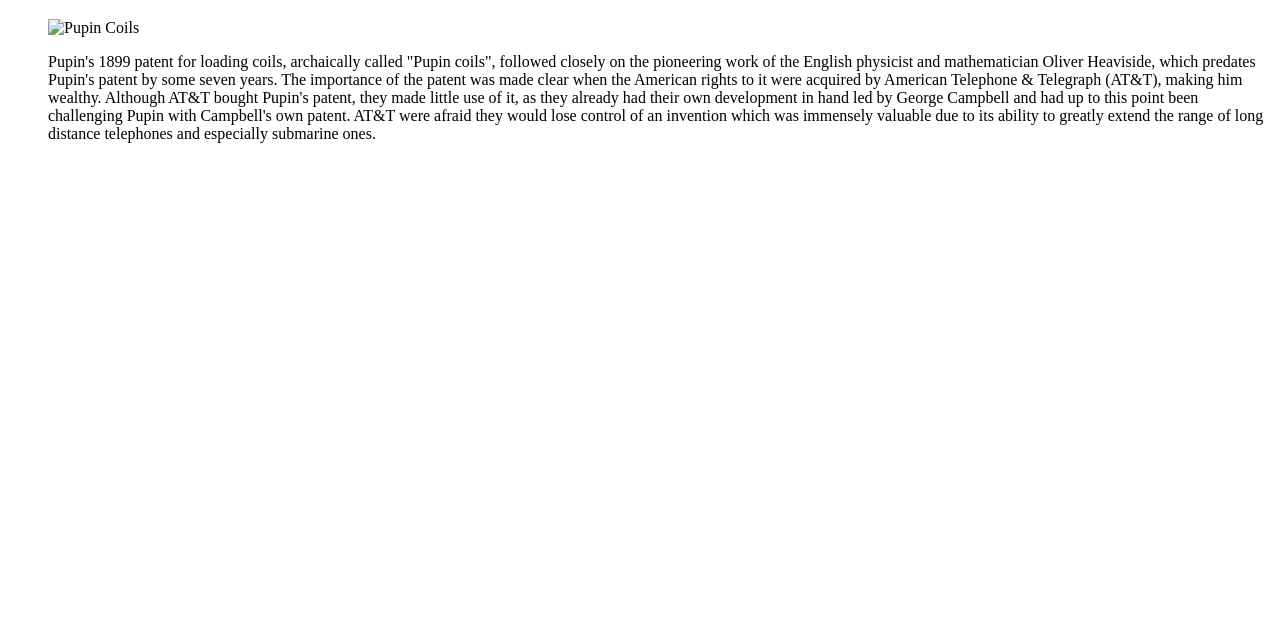
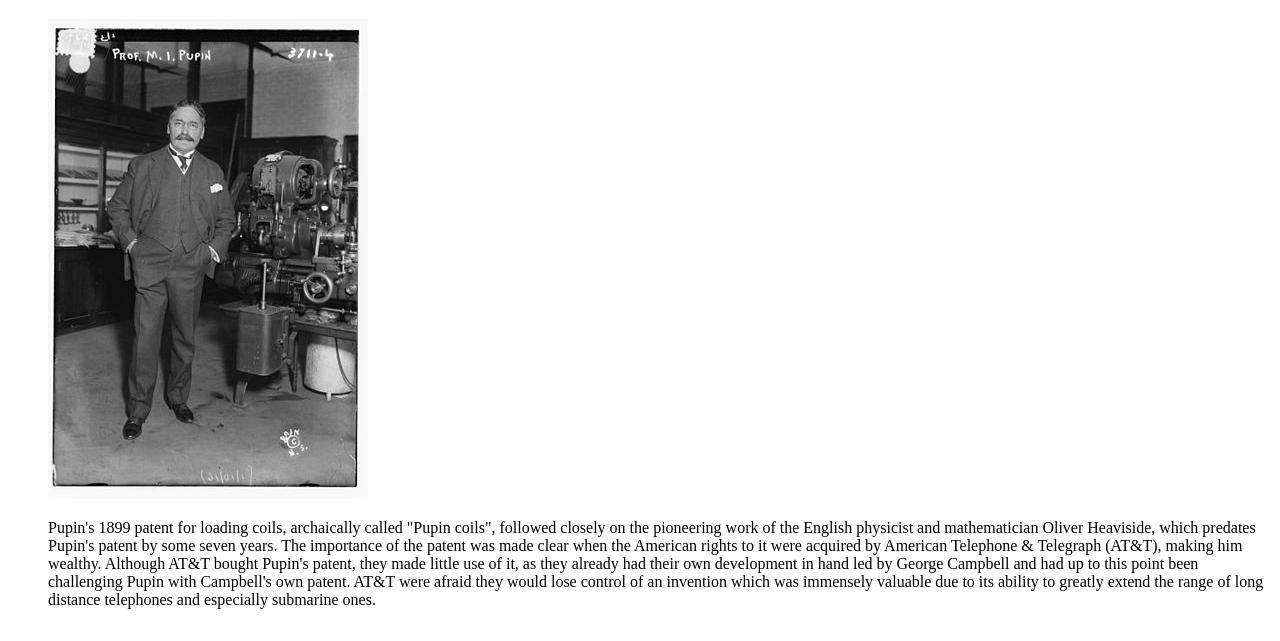
Before and after one commit to hacinh/MiniHTML, a plain HTML site: page pupin-coils/index.html in a window 1280 px wide. Shown: the part 159-800 px from the top of the page. Drawn offline with Linux system fonts and the light colour scheme.

Commit message:
Update index.html

```diff
--- a/pupin-coils/index.html
+++ b/pupin-coils/index.html
@@ -13,7 +13,7 @@
 <li><a href="../pupin-coils/index.html">Pupin Coils</a></li>
 <hr>
 <h1>Pupin Coils</h1>
-<img src="./images/pupin-1916.jpg" alt="Pupin Coils">
+<img src="/images/pupin-1916.jpg" alt="Pupin Coils">
 <p>Pupin's 1899 patent for loading coils, archaically called "Pupin coils", followed closely on the pioneering work of the English physicist and mathematician Oliver Heaviside, which predates Pupin's patent by some seven years. The importance of the patent was made clear when the American rights to it were acquired by American Telephone & Telegraph (AT&T), making him wealthy. Although AT&T bought Pupin's patent, they made little use of it, as they already had their own development in hand led by George Campbell and had up to this point been challenging Pupin with Campbell's own patent. AT&T were afraid they would lose control of an invention which was immensely valuable due to its ability to greatly extend the range of long distance telephones and especially submarine ones.</p>
 
 </ul>
```
